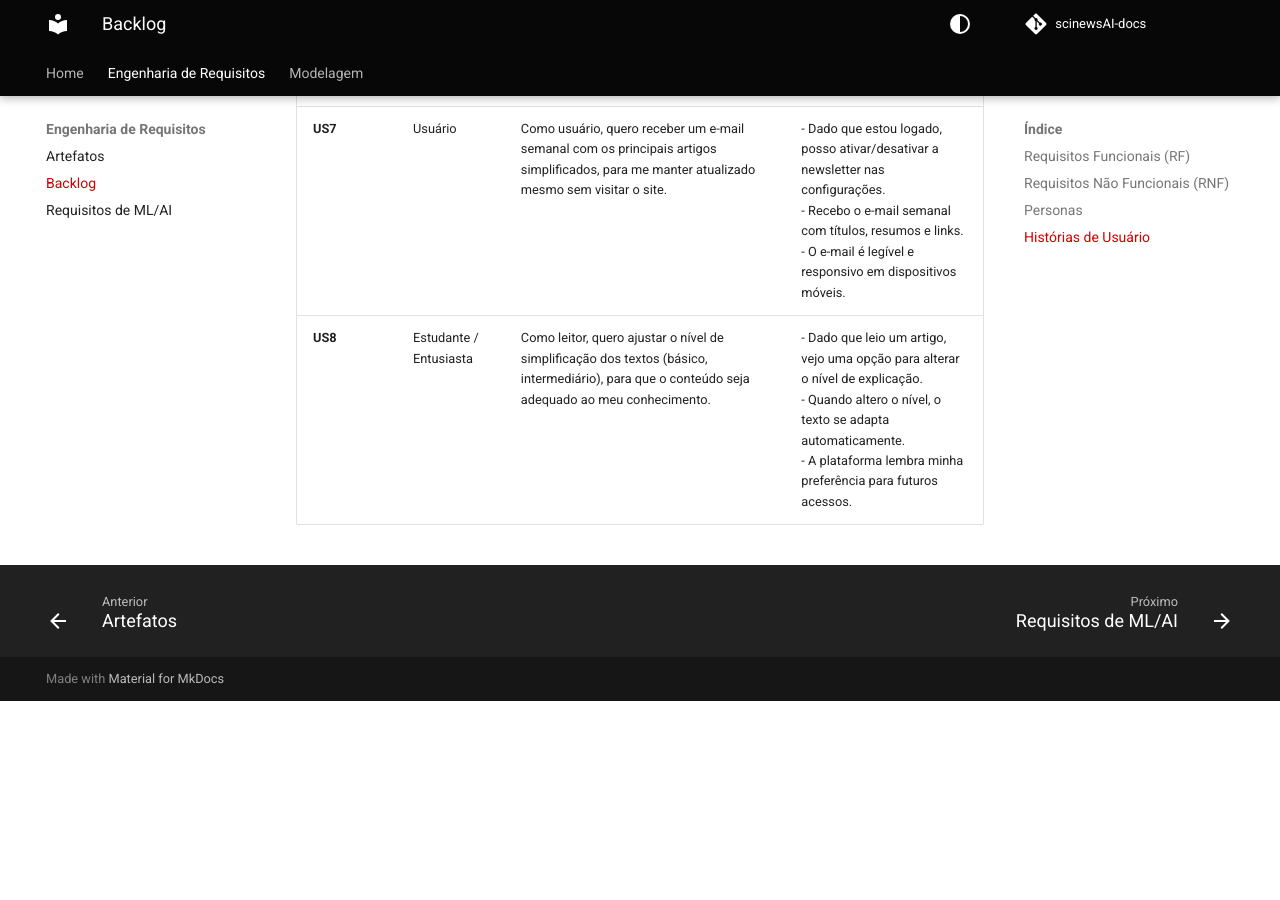
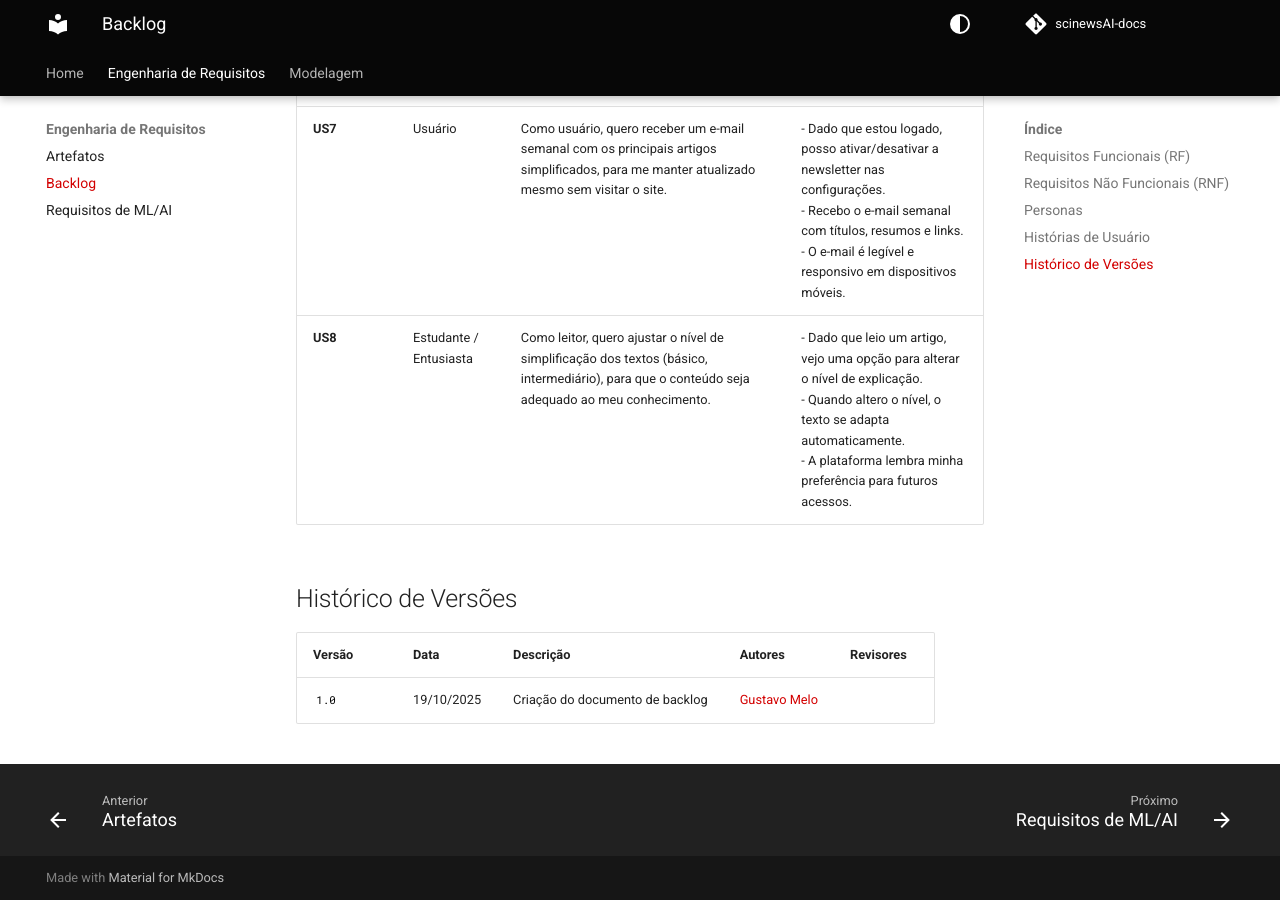
Before and after one commit to unb-Sistemas-de-Machine-learning/scinewsAI-docs, an MkDocs documentation site: the page built from docs/backlog.md, in a window 1280 px wide and 900 px high, scrolled down 3341 px. Built offline with MkDocs 1.6.1 and Material for MkDocs 9.7.7, drawn with Linux system fonts in a browser that asks for light colours; comment, search, counter and statistics services are not loaded; the version menu is left out; before the commit the page ends 4042 px from its top, so only the background shows below that.

```diff
--- a/docs/backlog.md
+++ b/docs/backlog.md
@@ -45,3 +45,9 @@
 | **US6** | Usuário                | Como usuário, quero acessar uma página de detalhes de um artigo, para ler o texto simplificado completo e visitar a fonte original no arXiv.                                                               | - Dado que clico em um artigo da lista, sou levado à página de detalhe.<br>- A página mostra o texto completo, autores, data e o link para o artigo original.<br>- Posso voltar facilmente à lista de artigos.                                                                                                                                                                                                                                          |
 | **US7** | Usuário                | Como usuário, quero receber um e-mail semanal com os principais artigos simplificados, para me manter atualizado mesmo sem visitar o site.                                                       | - Dado que estou logado, posso ativar/desativar a newsletter nas configurações.<br>- Recebo o e-mail semanal com títulos, resumos e links.<br>- O e-mail é legível e responsivo em dispositivos móveis.                                                                                                                                                                                                                                                |
 | **US8** | Estudante / Entusiasta | Como leitor, quero ajustar o nível de simplificação dos textos (básico, intermediário), para que o conteúdo seja adequado ao meu conhecimento.                                                               | - Dado que leio um artigo, vejo uma opção para alterar o nível de explicação.<br>- Quando altero o nível, o texto se adapta automaticamente.<br>- A plataforma lembra minha preferência para futuros acessos.                                                                                                                                                                                                                                         |
+
+## Histórico de Versões
+
+| Versão | Data | Descrição | Autores | Revisores |
+| --- | --- | --- | --- | --- |
+| `1.0` | 19/10/2025 | Criação do documento de backlog | [Gustavo Melo](https://github.com/gusrberto) |  |
```
Also changed, not shown: docs/architecture.md (+4 -0 lines), docs/assets/articles_table.svg (added).
